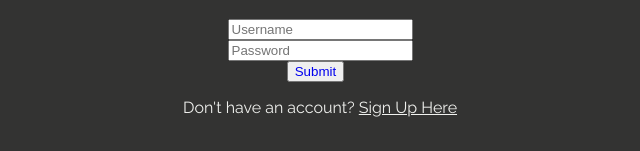
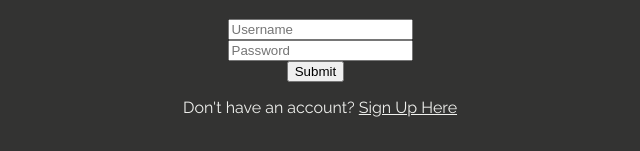
Before and after one commit to danremel/gosafely-webapp, a React (Create React App) app in the folder client/: page / in a window 1280 px wide. Shown: the part 189-340 px from the top of the page, without its empty margins (320-960 px from the left). Built offline with nearby package versions, Linux system fonts and the light colour scheme.

Commit message:
Made a tweak to a login submit button, it now works by clicking the actual button, not strictly the text within

```diff
--- a/client/src/components/LogIn.jsx
+++ b/client/src/components/LogIn.jsx
@@ -36,7 +36,7 @@ class LogIn extends Component {
                         <input type="text" name="password" placeholder="Password"/>
                     </div>
                     <div>
-                        <button style={submitStyle}><Link style={submitTextStyle} to="/dashboard">Submit</Link></button>
+                        <Link style={submitTextStyle} to="/dashboard"><button style={submitStyle}>Submit</button></Link>
                     </div>
                 </form>
                 <p>Don't have an account? <Link style={LinkStyle} to="/create-account">Sign Up Here</Link></p>
```
